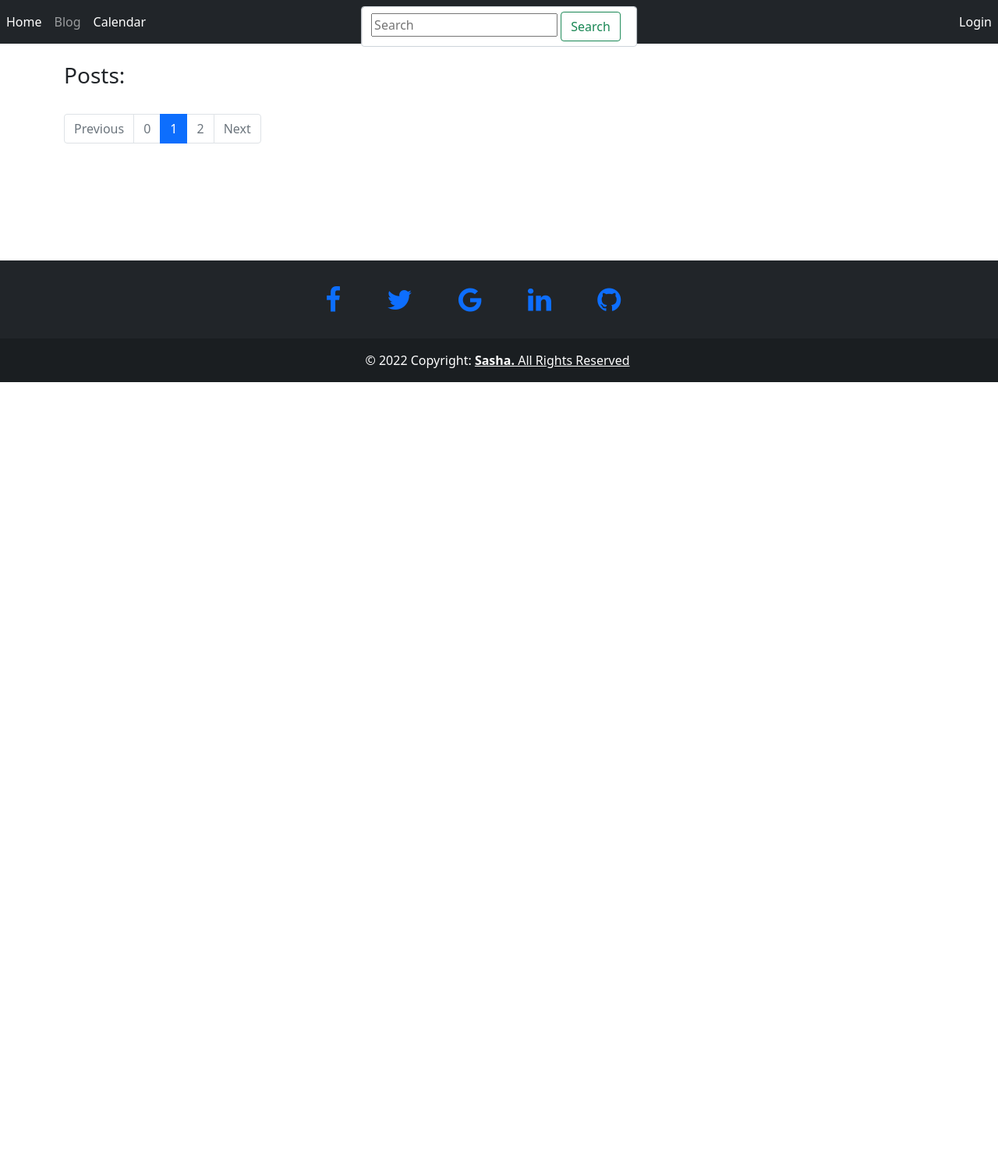
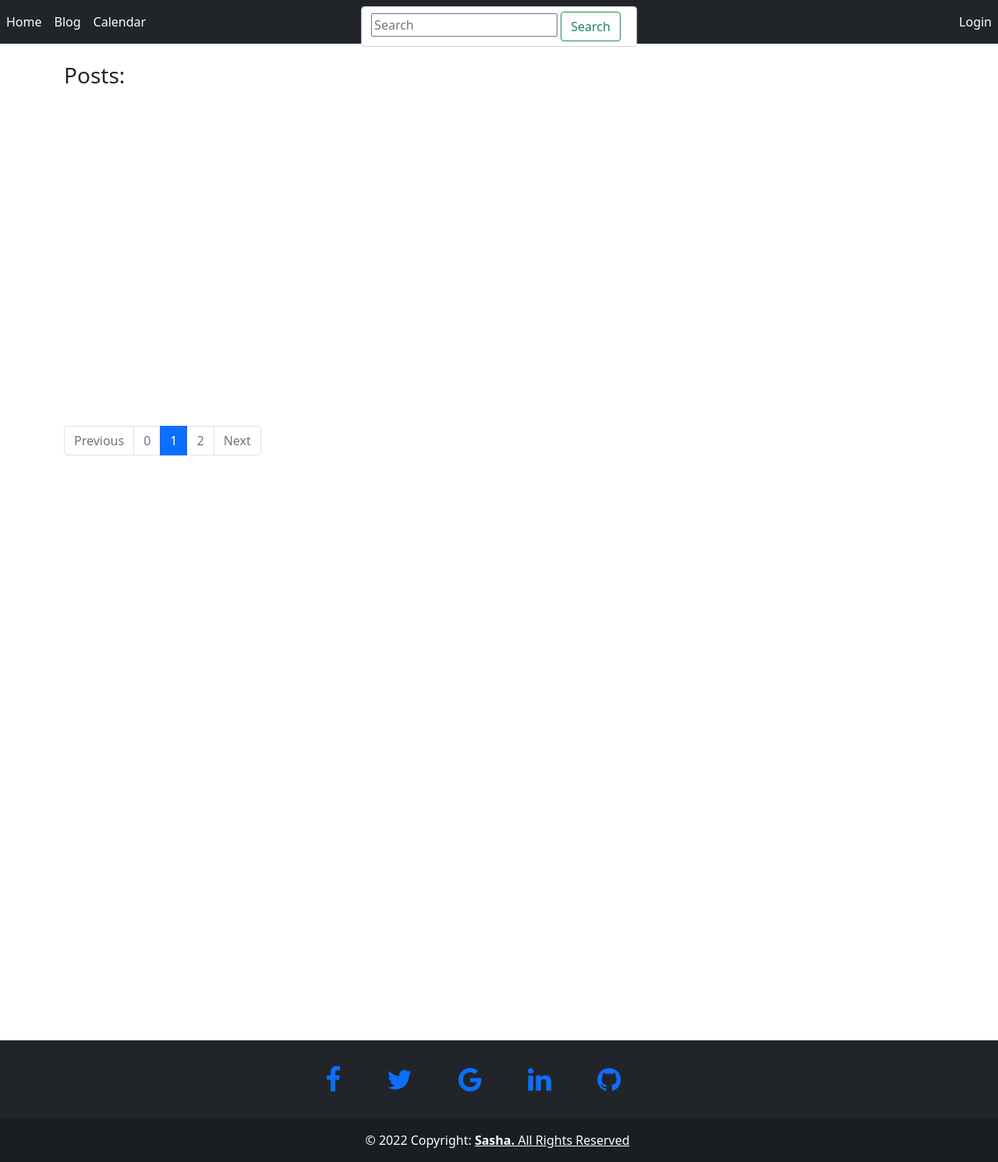
Before and after one commit to Sashamxz/flask_prog, a Flask app: page /blog in a window 1280 px wide. Shown: the whole page at 78% size. Before the commit the page ends 490 px from the top, so only its background shows below. Run offline with Flask 2, Linux system fonts and the light colour scheme; data that the repository does not hold is empty; parts of the project's set-up code (start-up, migrations or seed data) failed here and were passed over; some libraries are stand-ins or nearby versions.

Commit message:
change pagination in blog

```diff
--- a/app/models.py
+++ b/app/models.py
@@ -204,7 +204,7 @@ class Post(db.Model):
     slug = db.Column(db.String(140), unique=True)
     body = db.Column(db.Text)
     created = db.Column(db.DateTime, default=datetime.now)
-    comments = db.relationship('Comment', backref='post', lazy='dynamic', passive_deletes=True)
+    comments = db.relationship('Comment', backref='post', lazy='dynamic')
     author_id = db.Column(db.Integer, db.ForeignKey('users.id', ondelete='CASCADE'), nullable=False)
     likes = db.relationship('Like', backref='post', passive_deletes=True,  lazy='dynamic')
 
@@ -269,7 +269,7 @@ class Comment(db.Model):
     timestamp = db.Column(db.DateTime, index=True, default=datetime.utcnow)
     disabled = db.Column(db.Boolean)
     author_id = db.Column(db.Integer, db.ForeignKey('users.id',ondelete="CASCADE"), nullable=False)
-    post_id = db.Column(db.Integer, db.ForeignKey('posts.id'))
+    post_id = db.Column(db.Integer, db.ForeignKey('posts.id',ondelete='CASCADE'), passive_deletes=True )
 
 
 
--- a/app/templates/base.html
+++ b/app/templates/base.html
@@ -33,7 +33,7 @@
       </li>
 
       <li class="nav-item">
-        <a class="nav-link" href="{{ url_for('main.index') }}">Blog </a>
+        <a class="nav-link active" href="{{ url_for('main.index') }}">Blog </a>
       </li>
 
       <li class="nav-item">
--- a/app/templates/index.html
+++ b/app/templates/index.html
@@ -70,7 +70,14 @@
 
       <nav>
         <br>
-      <ul class="pagination" >
+        <style>
+
+          #pagination_index{
+            margin-top: 400px;
+          }
+
+        </style>
+      <ul id="pagination_index" class="pagination" >
 
             <li {%if not pages.has_prev%} class="page-item disabled"  {%endif%}>
               <a class="page-link" href="/blog?page={{ pages.prev_num }}"  aria-disabled="true">Previous</a>
@@ -97,6 +104,10 @@
 
         </nav>
 
-
+        <style>
+          #footer{
+            margin-top: 750px !important;;
+          }
+        </style>
 
   {% endblock %}
```
